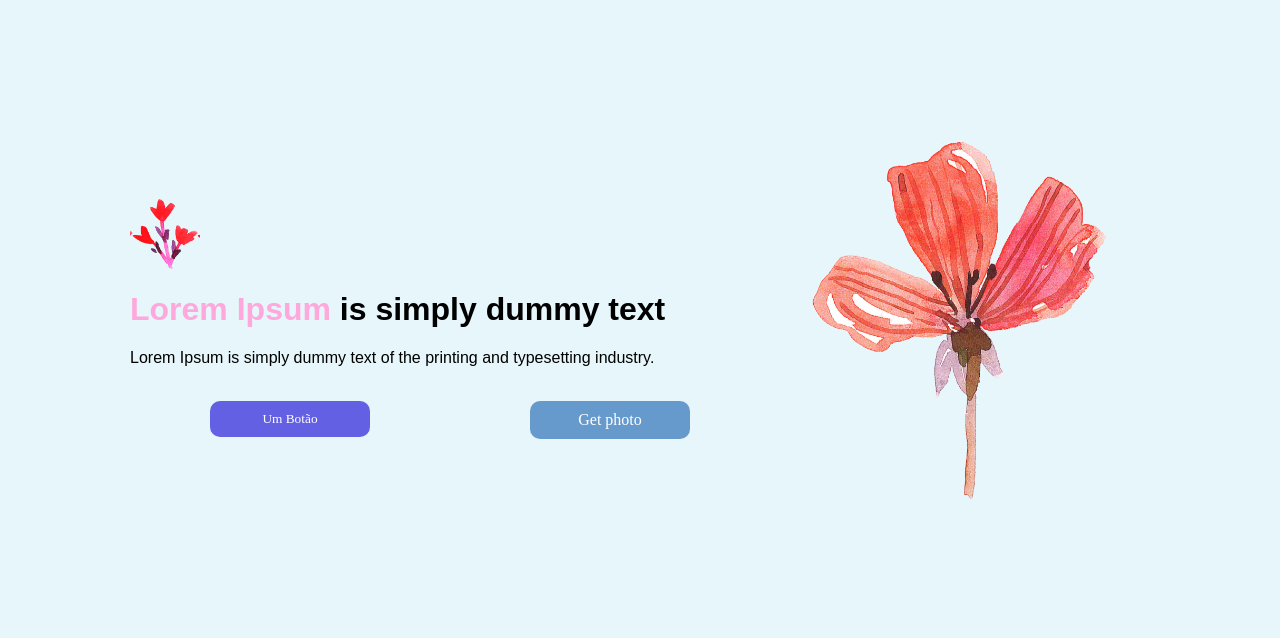
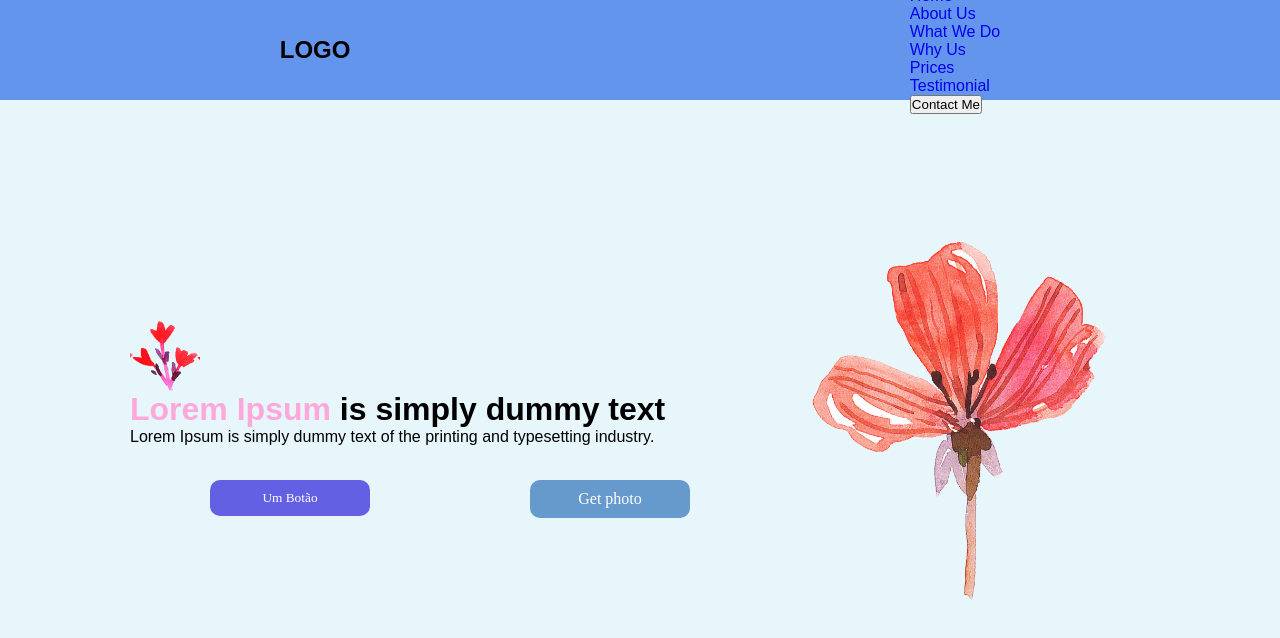
Before and after one commit to RaquelDFS/WS_React, a React (Create React App) app in the folder my-app/: page / in a window 1280 px wide. Shown: the top 638 px of the page. Built offline with nearby package versions, Linux system fonts and the light colour scheme.

Commit message:
start NavBar

```diff
--- a/my-app/public/index.html
+++ b/my-app/public/index.html
@@ -2,14 +2,12 @@
 <html lang="en">
   <head>
     <meta charset="utf-8" />
-    <link rel="icon" href="%PUBLIC_URL%/favicon.ico" />
     <meta name="viewport" content="width=device-width, initial-scale=1" />
     <meta name="theme-color" content="#000000" />
     <meta
       name="description"
       content="Portifolio Web site created using create-react-app"
     />
-    <link rel="apple-touch-icon" href="%PUBLIC_URL%/logo192.png" />
     <link rel="manifest" href="%PUBLIC_URL%/manifest.json" />
     <title>Portifolio App</title>
   </head>
--- a/my-app/src/App.js
+++ b/my-app/src/App.js
@@ -1,9 +1,11 @@
 import "./App.css";
 import Profile from "./PortifolioContainer/Home/Profile";
+import NavBarSection from "./PortifolioContainer/Nav_bar";
 
 function App() {
   return (
     <div className="App">
+      <NavBarSection/>
       <Profile />
     </div>
   );
--- /dev/null
+++ b/my-app/src/PortifolioContainer/Nav_bar/NavBar.css
@@ -0,0 +1,18 @@
+*{
+    padding: 0;
+    margin: 0;
+    box-sizing: border-box;
+    list-style: none;
+}
+a{
+    text-decoration: none;
+}
+
+.NavBarContainer{
+    display: flex;
+    justify-content: space-around;
+    width: 100%;
+    background-color: cornflowerblue;
+    height: 100px;
+    align-items: center;
+}
--- /dev/null
+++ b/my-app/src/PortifolioContainer/Nav_bar/index.js
@@ -0,0 +1,42 @@
+import React from 'react';
+import './NavBar.css'
+
+const NavBarSection = () => {
+  return (
+  <>
+    <nav className='NavBarContainer'>
+        <div clasName='NavLogo'>
+            <div className='LogoImage'></div>
+            <h1 className='LogoText'>LOGO</h1>
+        </div>
+        <div className='NavLinks'>
+            <ul>
+                <li className='Nlink'>
+                    <a href="#"> Home</a>
+                </li>
+                <li className='Nlink'>
+                    <a href="#"> About Us</a>
+                </li>
+                <li className='Nlink'>
+                    <a href="#"> What We Do</a>
+                </li>
+                <li className='Nlink'>
+                    <a href="#"> Why Us</a>
+                </li>
+                <li className='Nlink'>
+                    <a href="#"> Prices</a>
+                </li>
+                <li className='Nlink'>
+                    <a href="#"> Testimonial</a>
+                </li>
+                <li className='Nlink'>
+                    <button id="contactMe">Contact Me</button>
+                </li>
+            </ul>
+        </div>
+    </nav>
+  </>
+  )
+};
+
+export default NavBarSection;
--- a/my-app/src/index.js
+++ b/my-app/src/index.js
@@ -11,7 +11,4 @@ ReactDOM.render(
   document.getElementById('root')
 );
 
-// If you want to start measuring performance in your app, pass a function
-// to log results (for example: reportWebVitals(console.log))
-// or send to an analytics endpoint. Learn more: https://bit.ly/CRA-vitals
 reportWebVitals();
```
Also changed, not shown: my-app/src/PortifolioContainer/Nav_bar/NavBar.js (added), my-app/src/assets/NavBar/Logo.png (added).
